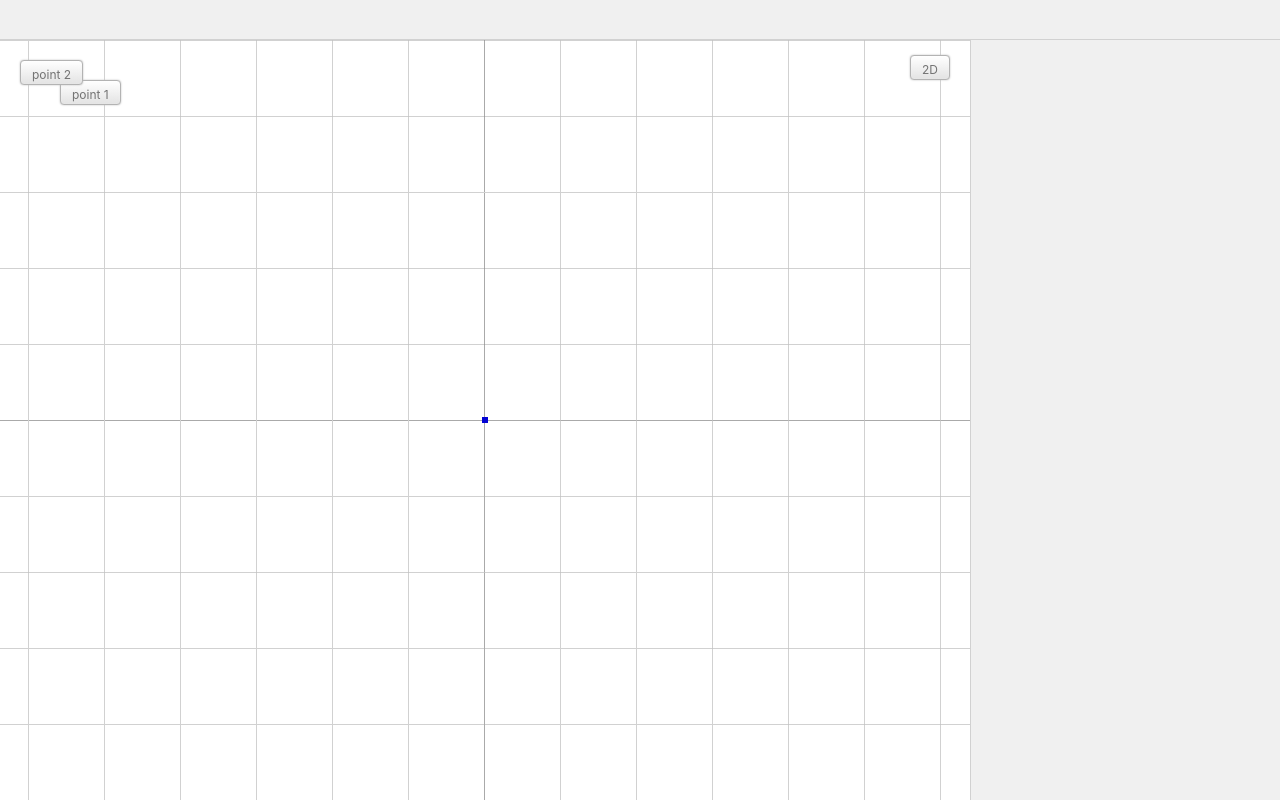
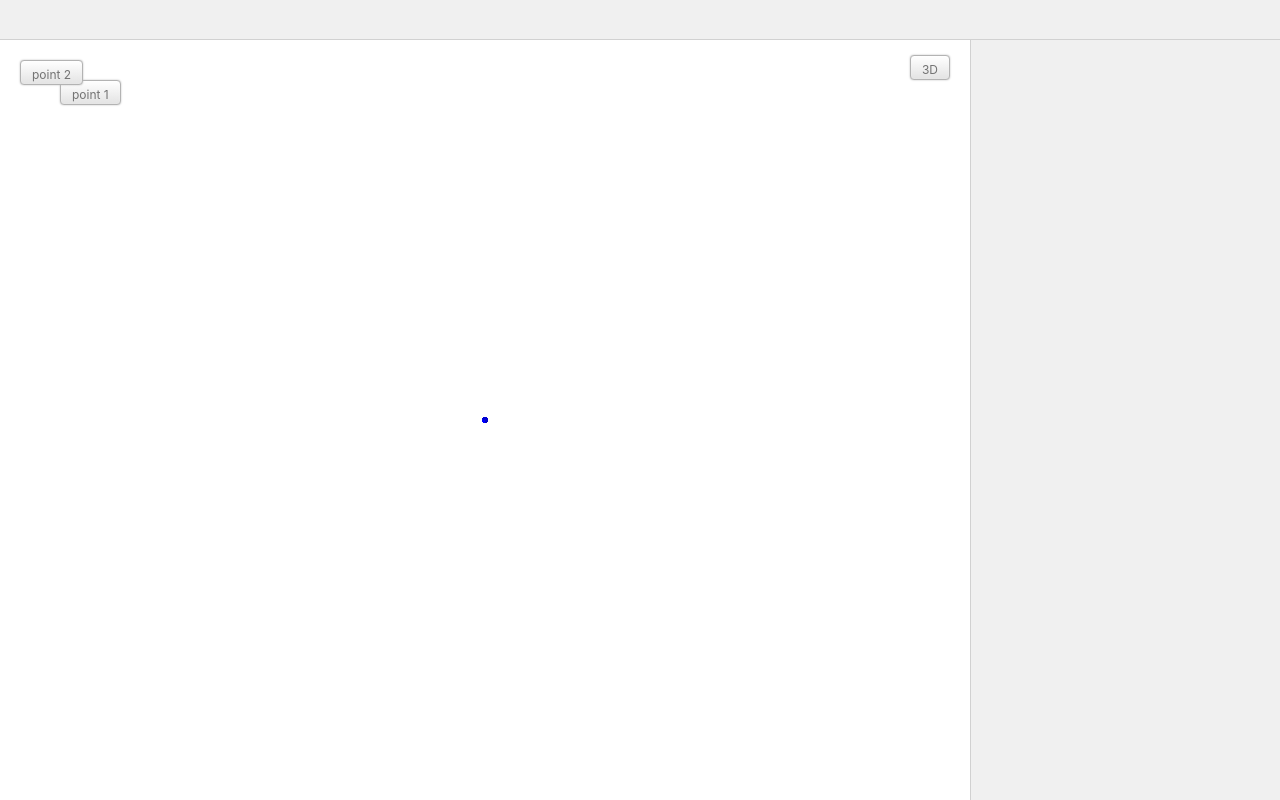
Before and after one commit to vitalikv/react-3d-plan, a React (Create React App) app: page / in a window 1280 px wide. Built offline with nearby package versions, Linux system fonts and the light colour scheme.

Commit message:
8 add redux

```diff
--- a/package.json
+++ b/package.json
@@ -12,7 +12,9 @@
     "@types/react-dom": "^18.0.6",
     "react": "^18.2.0",
     "react-dom": "^18.2.0",
+    "react-redux": "^8.0.2",
     "react-scripts": "5.0.1",
+    "redux": "^4.2.0",
     "three": "^0.143.0",
     "typescript": "^4.7.4",
     "web-vitals": "^2.1.4"
--- a/src/App.tsx
+++ b/src/App.tsx
@@ -1,13 +1,19 @@
 import React from 'react';
+import { Provider } from 'react-redux';
+
 //import logo from './logo.svg';
 
 import BtnCam from './ui/btn-cam';
 import BtnPoint from './ui/btn-point';
+import { store } from './ui/store/store';
 
 function App() {
   return (
     <div>
-      <BtnCam />
+      <Provider store={store}>
+        <BtnCam />
+      </Provider>
+
       <BtnPoint />
     </div>
   );
--- a/src/three-scene/plan/point/index.ts
+++ b/src/three-scene/plan/point/index.ts
@@ -1,4 +1,4 @@
-import { upSet } from '../../../ui/btn-cam';
+import { store } from '../../../ui/store/store';
 
 export function crBtnPointWall({ container, canvas }: { container: HTMLElement; canvas: HTMLCanvasElement }): void {
   //let el: HTMLElement | null = Tscene.container.querySelector('[nameId="blockButton_1"]');
@@ -9,10 +9,12 @@ export function crBtnPointWall({ container, canvas }: { container: HTMLElement;
 
   container.append(elem);
 
+  const { dispatch } = store;
+
   elem.onmouseup = () => {
     promise_1().then((data) => {
       console.log(data);
-      upSet.clickBtn({ type: '2D' });
+      dispatch({ type: '2D' });
     });
   };
 
--- a/src/ui/btn-cam.tsx
+++ b/src/ui/btn-cam.tsx
@@ -1,4 +1,5 @@
 import React, { useState } from 'react';
+import { useDispatch, useSelector } from 'react-redux';
 import * as Tscene from '../three-scene/index';
 
 declare module 'react' {
@@ -86,52 +87,19 @@ const styles: any = {
   },
 };
 
-const _global = (window /* browser */ || global) /* node */ as any;
+export default function Container() {
+  const dispatch = useDispatch();
+  let stateCam: any = useSelector((state) => state);
 
-export let upSet: any = {};
+  console.log(stateCam);
 
-export default function Container() {
-  let arr = [
-    { id: 1, type: '2D', display: '' },
-    { id: 2, type: '3D', display: 'none' },
-  ];
-
-  const [btns, setState] = useState(arr);
+  stateCam.forEach((item: any) => {
+    if (item.display === '') Tscene.camOrbit.setActiveCam({ cam: item.type });
+  });
 
   const clickBtn = ({ type, name }: { type: string; name?: null | string }) => {
-    //let newArr: Array<any> = [...btns];
-
-    if (type === '2D') {
-      btns[0].display = 'none';
-      btns[1].display = '';
-    }
-    if (type === '3D') {
-      btns[0].display = '';
-      btns[1].display = 'none';
-    }
-
-    Tscene.camOrbit.setActiveCam({ cam: type });
-
-    setState([...btns]);
-
-    // setState(
-    //   btns.map((item) => {
-    //     item.display = 'none';
-    //     if (item.type === type) {
-    //       item.display = '';
-
-    //       //Tscene.camOrbit.setActiveCam({ cam: item.type });
-    //     }
-    //     return item;
-    //   })
-    // );
+    dispatch({ type });
   };
-
-  _global.setJj = (type: any) => {
-    clickBtn({ type: type });
-  };
-
-  upSet.clickBtn = clickBtn;
 
   return (
     <div>
@@ -142,10 +110,10 @@ export default function Container() {
       </div>
 
       <div style={styles.wrapBtnCam}>
-        <div nameid="cam2D" onClick={(e) => clickBtn({ type: '2D' })} style={{ ...styles.btnCam, ...styles.btnGradient, display: btns[0].display }}>
+        <div nameid="cam2D" onClick={(e) => clickBtn({ type: '2D' })} style={{ ...styles.btnCam, ...styles.btnGradient, display: stateCam[0].display }}>
           2D
         </div>
-        <div nameid="cam3D" onClick={(e) => clickBtn({ type: '3D' })} style={{ ...styles.btnCam, ...styles.btnGradient, display: btns[1].display }}>
+        <div nameid="cam3D" onClick={(e) => clickBtn({ type: '3D' })} style={{ ...styles.btnCam, ...styles.btnGradient, display: stateCam[1].display }}>
           3D
         </div>
       </div>
--- /dev/null
+++ b/src/ui/store/store.ts
@@ -0,0 +1,23 @@
+import { createStore } from 'redux';
+
+let defCount = [
+  { id: 1, type: '2D', display: 'none' },
+  { id: 2, type: '3D', display: '' },
+];
+
+const reducer: any = (state: any = defCount, action: { type: string; payload: any | null }) => {
+  if (action.type === '2D') {
+    state[0].display = 'none';
+    state[1].display = '';
+  }
+  if (action.type === '3D') {
+    state[0].display = '';
+    state[1].display = 'none';
+  }
+
+  state = [...state];
+
+  return state;
+};
+
+export const store = createStore(reducer);
```
Also changed, not shown: 1 other file (tests, documents, lock files or other folders).
